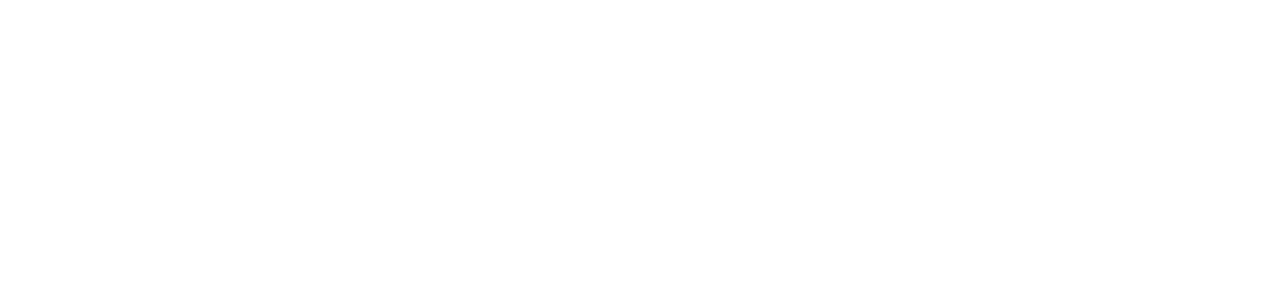
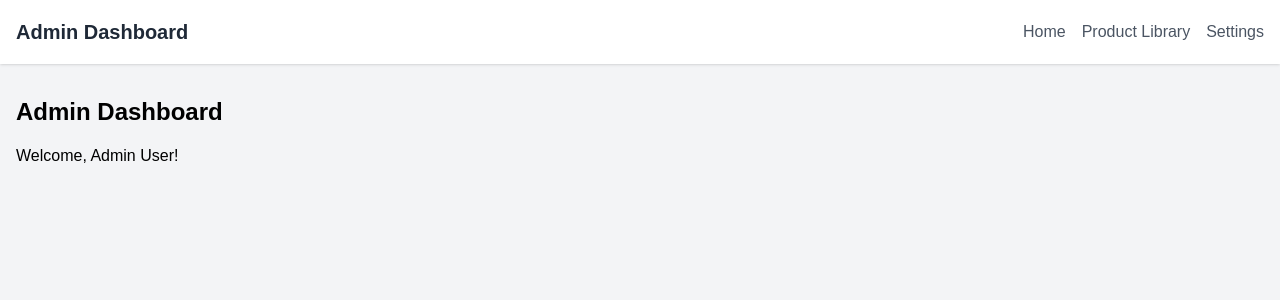
Before and after one commit to DidrikLindberg/E-comm-Admin, a React (Create React App) app in the folder client/: page /admin in a window 1280 px wide. Before the commit this address had no page. Shown: the top 300 px of the page. Built offline with nearby package versions, Linux system fonts and the light colour scheme.

Commit message:
Admin Dashboard

```diff
--- a/client/src/App.js
+++ b/client/src/App.js
@@ -15,6 +15,7 @@
 import Home from "./pages/Home";
 // import Products from "./components/ProductsList";
 import Shopping from "./pages/Shopping";
+import AdminDashboard from "./pages/AdminDashboard";
 
 
 // Create an HTTP link to the GraphQL server
@@ -58,6 +59,7 @@
             {/* <Route path="/signup" element={<Signup />} /> */}
             {/* <ProtectedRoute path="/profile" element={<Profile />} /> */}
             <Route path="/shopping" element={<Shopping />} />
+            <Route path="/admin" element={<AdminDashboard />} />
             {/* <Route path="/products/:id" element={<SingleProduct />} /> */}
             {/* <Route path="/cart" element={<Cart />} /> */}
             {/* <Route path="/success" element={<Success />} /> */}
--- /dev/null
+++ b/client/src/pages/AdminDashboard.js
@@ -0,0 +1,39 @@
+import React from 'react';
+import { Link } from 'react-router-dom';
+
+const AdminDashboard = () => {
+  return (
+    <div className="bg-gray-100 min-h-screen">
+      <nav className="bg-white shadow">
+        <div className="container mx-auto px-4">
+          <div className="flex justify-between items-center h-16">
+            <div className="flex-shrink-0">
+              <Link to="/admin" className="text-xl font-bold text-gray-800">Admin Dashboard</Link>
+            </div>
+            <div className="hidden md:block">
+              <ul className="flex space-x-4">
+                <li>
+                  <Link to="/admin/home" className="text-gray-600 hover:text-gray-800">Home</Link>
+                </li>
+                <li>
+                  <Link to="/admin/product-library" className="text-gray-600 hover:text-gray-800">Product Library</Link>
+                </li>
+                <li>
+                  <Link to="/admin/settings" className="text-gray-600 hover:text-gray-800">Settings</Link>
+                </li>
+              </ul>
+            </div>
+          </div>
+        </div>
+      </nav>
+
+      <div className="container mx-auto px-4 py-8">
+        <h2 className="text-2xl font-bold mb-4">Admin Dashboard</h2>
+        <p>Welcome, Admin User!</p>
+        {/* Add more components and content specific to the dashboard */}
+      </div>
+    </div>
+  );
+};
+
+export default AdminDashboard;
```
